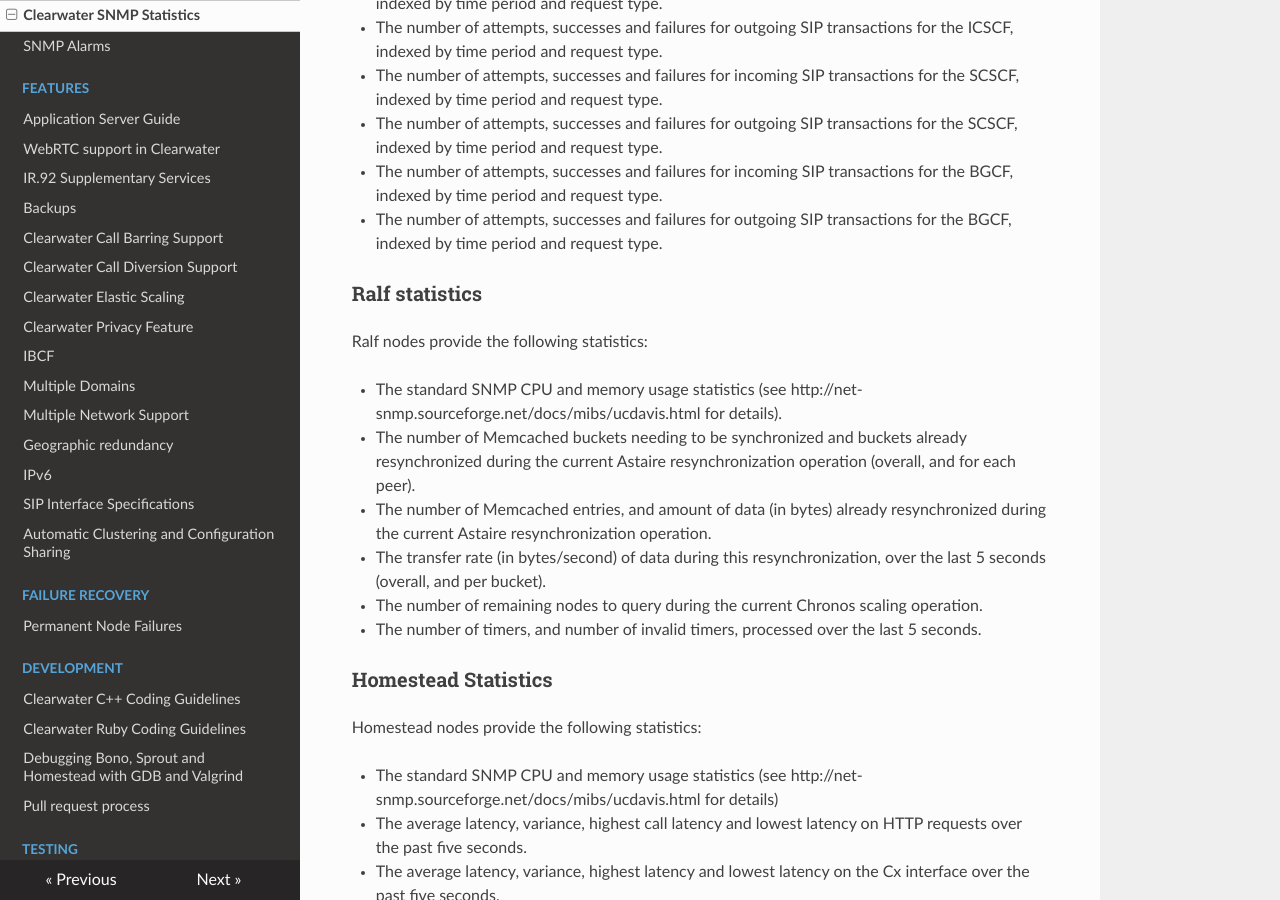
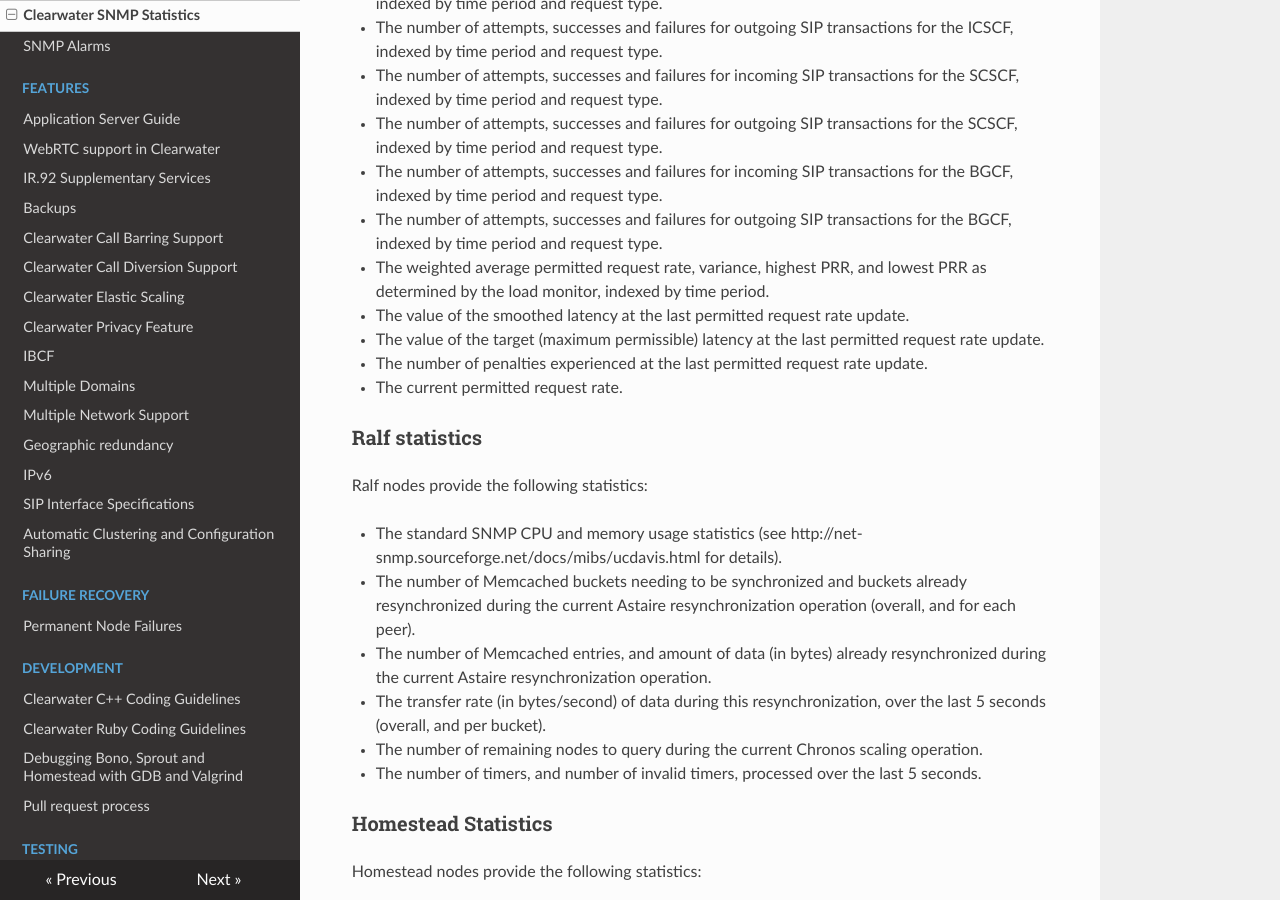
Before and after one commit to Metaswitch/clearwater-readthedocs, an MkDocs documentation site: the page built from docs/Clearwater_SNMP_Statistics.md, in a window 1280 px wide and 900 px high, scrolled down 2701 px. Built offline with MkDocs 1.6.1, drawn with Linux system fonts in a browser that asks for light colours; nearby versions of some CDN libraries; old or Windows-style settings are respelled for this version of MkDocs.

Commit message:
Added documentation for overload statistics

```diff
--- a/docs/Clearwater_SNMP_Statistics.md
+++ b/docs/Clearwater_SNMP_Statistics.md
@@ -78,6 +78,11 @@ Sprout nodes provide the following statistics:
 * The number of attempts, successes and failures for outgoing SIP transactions for the SCSCF, indexed by time period and request type.
 * The number of attempts, successes and failures for incoming SIP transactions for the BGCF, indexed by time period and request type.
 * The number of attempts, successes and failures for outgoing SIP transactions for the BGCF, indexed by time period and request type.
+* The weighted average permitted request rate, variance, highest PRR, and lowest PRR as determined by the load monitor, indexed by time period.
+* The value of the smoothed latency at the last permitted request rate update.
+* The value of the target (maximum permissible) latency at the last permitted request rate update.
+* The number of penalties experienced at the last permitted request rate update.
+* The current permitted request rate.
 
 ### Ralf statistics
 
```
